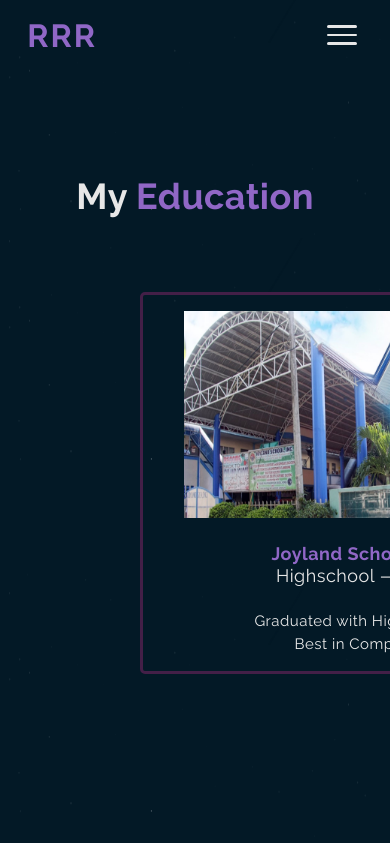
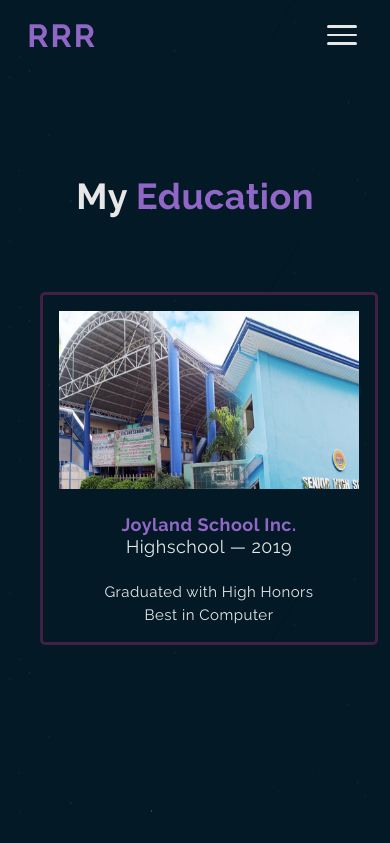
Before and after one commit to ReigneRaven/ReactJS-Portfolio, a React (Create React App) app: page /Education in a window 390 px wide. Shown: the top 843 px of the page. Built offline with nearby package versions, Linux system fonts and the light colour scheme.

Commit message:
fixed some codes

```diff
--- a/public/index.html
+++ b/public/index.html
@@ -7,7 +7,6 @@
     <meta name="theme-color" content="#000000" />
     <meta name="description" content="Web site created using create-react-app"
     />
-
     <title>Reigne Raven</title>
     <link href="https://fonts.googleapis.com/css2?family=Raleway:wght@100;400;500;700&display=swap" rel="stylesheet">
     <link rel="preconnect" href="https://fonts.googleapis.com">
@@ -17,6 +16,5 @@
     <noscript>You need to enable JavaScript to run this app.</noscript>
     <div id="root">
     </div>
-
   </body>
 </html>
--- a/src/Components/Education.js
+++ b/src/Components/Education.js
@@ -54,4 +54,5 @@ const Education = () => {
     </>
   );
 }
+
 export default Education
--- a/src/Components/Home.js
+++ b/src/Components/Home.js
@@ -10,26 +10,23 @@ const Home = () => {
   return (
     <div >
       <div className='HomePage'>
-
         <div className='HomeText'>
           <h1>Yahaloooo!</h1>
           <h1>I'M <b>REIGNE RAVEN</b></h1>
           <Typed/>
         </div>
-
         <Lottie
           className="illustration"
           animationData={SpaceBoy}
           loop={true}
         />
-
       </div>
 
       <div className='EducationPage'>
         <div className='EducationText'>
           <h1 className='EducationTextHeading'>Brief <b>Overview</b></h1>
           <p>I adore the process of developing a simple concept into a website.  As a developer, I want to accomplish work that challenges me to achieve something I can be proud of.<br /><br />
-            I am fluent in <b>Java</b> and know a bit of <b>Python</b> and  I'm currently working on several projects. I intend to learn <b>Reactjs</b>, <b>Javascript</b> and<b> Tailwind Css</b> more in the near future. <br /><br />
+            I am fluent in <b>Java</b> and I know a bit of <b>Python</b> and  I'm currently working on several projects. I intend to learn <b>Reactjs</b>, <b>Javascript</b> and<b> Tailwind Css</b> more in the near future. <br /><br />
             Also, I love <b>coffee</b> very much <CiCoffeeCup style={{scale:"1.5", rotate:"15deg"}}/>
           </p>
         </div>
--- a/src/Components/Navbar.js
+++ b/src/Components/Navbar.js
@@ -41,10 +41,9 @@ const Nav = () => {
 
   return (
     <nav className={navbarblur? 'Navbar blur':'Navbar'}>
-
         <h1 title='Reload' onClick={()=>window.location.reload(true)} className='Logo'>RRR</h1>
 
-        <div className='Hamburger' onClick={showMenu}>
+        <div className='Sidebar' onClick={showMenu}>
             <span className='bar'></span>
             <span className='bar'></span>
             <span className='bar'></span>
@@ -55,7 +54,6 @@ const Nav = () => {
             <li onClick={hideMenu}><Link to="/Project"><BsCodeSlash/> Work</Link></li>
             <li onClick={hideMenu}><Link to="/Education"><BsPerson/> Education</Link></li>
         </ul>
-
     </nav>
   )
 }
--- a/src/Components/Projects.js
+++ b/src/Components/Projects.js
@@ -13,7 +13,6 @@ const Projects = () => {
         <ProjectBox projectPhoto={JeepCityImage} projectName="JeepCity" />
         <ProjectBox projectPhoto={PhotoStudioImage} projectName="PhotoStudio" />
       </div>
-
     </div>
   )
 }
--- a/src/index.css
+++ b/src/index.css
@@ -35,10 +35,12 @@ b{
   width: 10px;
   scroll-behavior: smooth;
 }
+
 ::-webkit-scrollbar-track {
   background: #274656;
   border-radius: 100px;
 }
+
 ::-webkit-scrollbar-thumb {
   background: #01111a;
   border-radius: 100px;
@@ -63,18 +65,14 @@ b{
   top: -30px;
 }
 
-
-/* NAVBAR */
-
+/* Navbar */
 .Navbar{
   display: flex;
   justify-content: space-between;
   align-items: center;
-
   position: fixed;
   width: 100%;
   z-index: 2;
-
   height: 70px;
   top: 0;
   transition: all 0.7s;
@@ -137,10 +135,12 @@ b{
   border-radius: 2px;
   transition: 0.3s;
 }
+
 .NavbarLinks a:hover:after{
   width: 95%;
 }
-.Hamburger{
+
+.Sidebar{
   display: none;
 }
 
@@ -163,19 +163,16 @@ b{
     transform: translateX(100%);
     transition: 0.5s;
   }
-
   .showNavbar{
     transform: translateX(0);
   }
-
-  .Hamburger{
+  .Sidebar{
     display: block;
     z-index: 2;
     padding: 5px;
     padding-right: 7%;
     cursor: pointer;
   }
-
   .bar{
     display: block;
     background-color: #E7E7E7;
@@ -200,12 +197,9 @@ b{
     rotate: 225deg;
     transition: 0.5s;
   }
-
 }
 
-
-/* HOME PAGE */
-
+/* Homepage */
 .HomePage{
   display: flex;
   justify-content: space-evenly;
@@ -213,6 +207,7 @@ b{
   margin-top: 100px;
   align-items: center;
 }
+
 .HomeText h1{
   font-weight: 600;
   font-size: 38px;
@@ -275,8 +270,7 @@ b{
   }
 }
 
-
-/* EDUCATION */
+/* Education */
 
 .educationHeading{
   text-align: center;
@@ -284,10 +278,6 @@ b{
   letter-spacing: 0.4px;
   font-size: 36px;
   margin-top: 100px;
-}
-
-.MDBCardTitle {
-  font-size: 100px;
 }
 
 .card {
@@ -350,32 +340,45 @@ b{
 }
 
 @media(max-width:900px){
-  .EducationPage{
-    display: block;
+  .educationHeading{
     text-align: center;
-    margin-top: 150px;
-    padding: 30px;
+    padding: 75px 0;
+    letter-spacing: 0.4px;
+    font-size: 36px;
+    margin-top: 100px;
   }
-  .EducationText{
-    text-align: left;
-    display: inline-block;
-    width: 95%;
-    line-height: 24px;
-    letter-spacing: 0.6px;
-    margin-bottom: 80px;
+  .card{
+    width: 300px;
+    border: 3px solid #431f47;
+    border-radius: 5px;
+    text-align: center;
+    float: left;
+    padding: 16px;
+    letter-spacing: 0.5px;
+    font-size: 18px;
+    line-height: 22px;
+    margin: 0px 25px 200px 40px;
+    transition: 0.5s;
   }
-  .EducationTextHeading{
-    font-size: 26px;
+  .card-img-top{
+    width: 300px;
+    margin-bottom: 20px;
   }
-
   .Avatar{
     width: 200px;
     margin-bottom: 75px;
   }
 }
 
+/* Skills section */
+.skills{
+  display: flex;
+  flex-wrap: wrap;
+  justify-content: center;
+  margin: 50px 10%;
+}
+
 /* Project */
-
 .projectHeading{
   text-align: center;
   padding: 75px 0;
@@ -431,20 +434,17 @@ b{
   border-style: none;
 }
 
-/* FOOTER */
-
+/* Footer */
 footer{
   width: 90%;
   height: 40px;
   margin: 10px auto;
   margin-top: 80px;
   letter-spacing: 0.5px;
-
   display:flex;
   flex-wrap: wrap;
   align-items: center;
   justify-content: space-evenly;
-
   position: relative;
   bottom: 0px;
   text-align: center;
```
